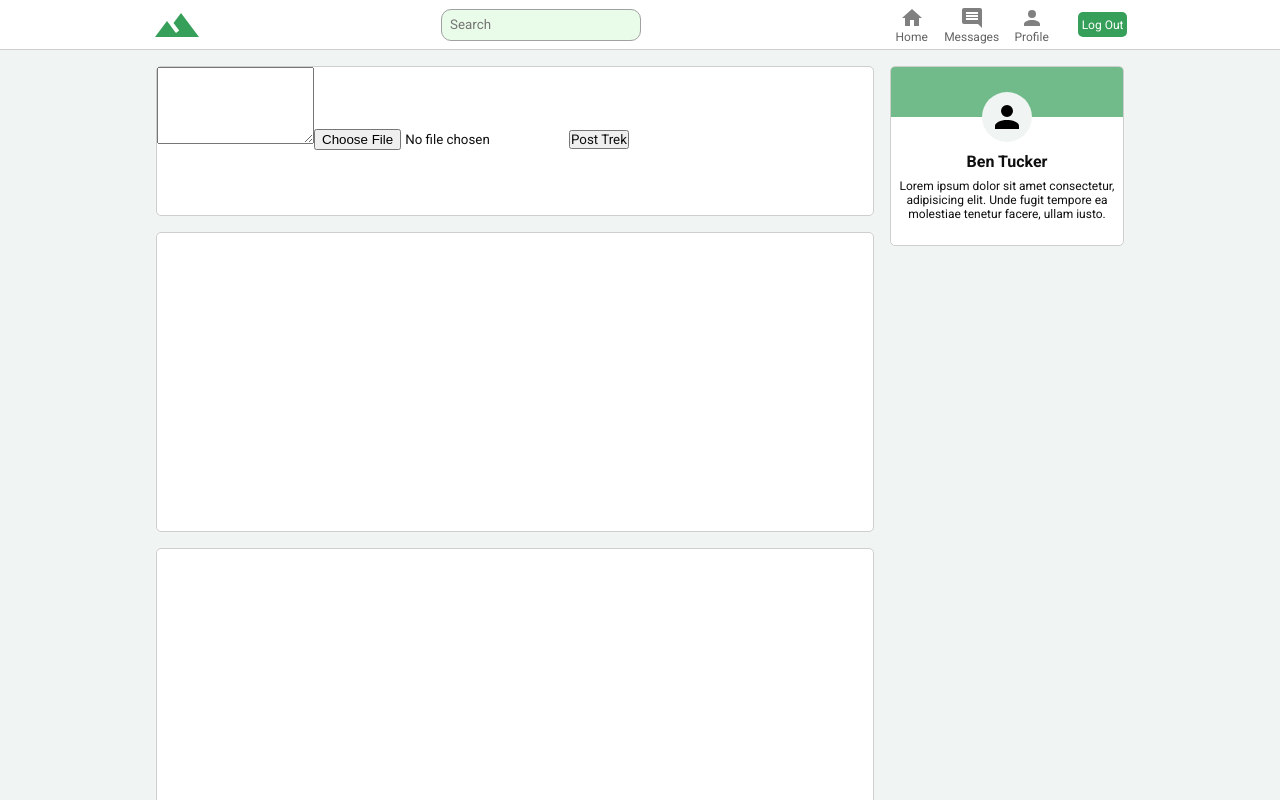
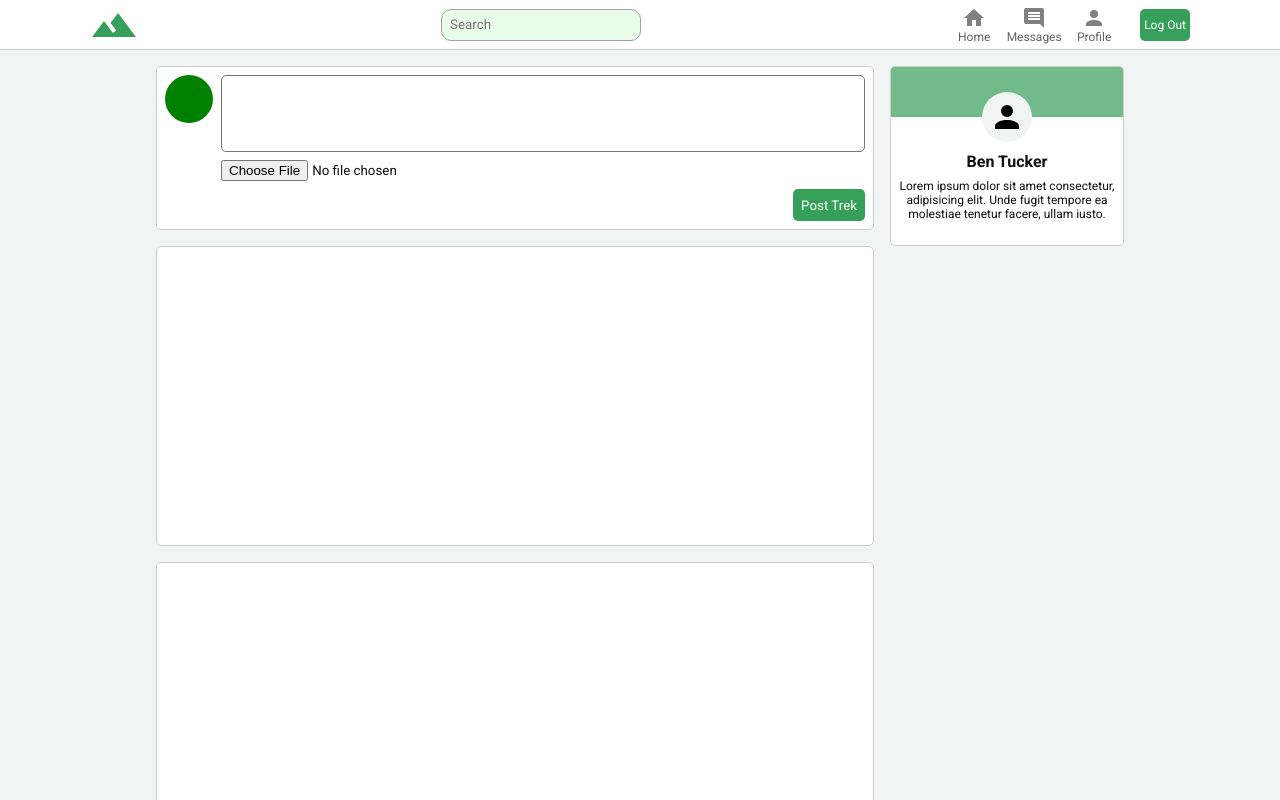
Before and after one commit to tenbucker4/trek, a React (Create React App) app: page /trek/home in a window 1280 px wide. Shown: the top 800 px of the page. Built offline with nearby package versions, Linux system fonts and the light colour scheme; no server answers.

Commit message:
Built initial new post container

```diff
--- a/src/components/NewPost.jsx
+++ b/src/components/NewPost.jsx
@@ -1,13 +1,22 @@
 import React from 'react'
+import "../styles/newPost.css"
 
 const NewPost = () => {
+    const handleSubmit = (e) => {
+        e.preventDefault();
+    }
+
     return (
         <div className='new-post-container'>
-        <div className="profile-pic"></div>
-        <div className="new-post-info">
+            <div className="new-post-left">
+                <div className="avatar"></div>
+            </div>
+            <div className="new-post-right">
+                <form onSubmit={handleSubmit}>
                     <textarea name="" id="" rows="5"></textarea>
                     <input type="file" />
                     <button>Post Trek</button>
+                </form>
             </div>
         </div>
     )
--- a/src/styles/auth.css
+++ b/src/styles/auth.css
@@ -22,7 +22,7 @@
     box-shadow: 0 2px 4px rgb(0 0 0 / 10%), 0 8px 16px rgb(0 0 0 / 10%);
 }
 
-form {
+.auth-form form {
     width: 400px;
     display: flex;
     flex-direction: column;
@@ -30,32 +30,32 @@ form {
     gap: 0.75rem;
 }
 
-form input,
-form button {
+.auth-form form input,
+.auth-form form button {
     width: 100%;
     height: 3rem;
     font-size: 16px;
     border-radius: 5px;
 }
 
-form input {
+.auth-form form input {
     padding: 0 0.5rem;
     border: 1px solid rgb(206, 206, 206);
 }
 
-form input:focus {
+.auth-form form input:focus {
     outline: 1px solid var(--main-green);
     border: none;
 }
 
-form button {
+.auth-form form button {
     border: none;
     background-color: var(--main-green);
     color: white;
     transition: 0.1s ease-in-out filter;
 }
 
-form button:hover {
+.auth-form form button:hover {
     filter: brightness(0.9);
 }
 
@@ -123,7 +123,7 @@ form button:hover {
         gap: 2rem;
     }
 
-    form {
+    .auth-form form {
         width: 100%;
     }
 
--- a/src/styles/feed.css
+++ b/src/styles/feed.css
@@ -16,10 +16,6 @@ main {
 
 .post {
     height: 300px;
-}
-
-.new-post-container {
-    height: 150px;
 }
 
 .new-post-container,
--- a/src/styles/header.css
+++ b/src/styles/header.css
@@ -14,7 +14,7 @@ header {
     align-items: center;
     justify-content: space-between;
     height: 100%;
-    max-width: 975px;
+    max-width: 1100px;
     margin: 0 auto;
 }
 
@@ -22,7 +22,7 @@ header {
     background-color: var(--main-green);
     border: none;
     color: white;
-    height: 50%;
+    height: 2rem;
     align-self: center;
     padding: 0 0.25rem;
     border-radius: 5px;
--- /dev/null
+++ b/src/styles/newPost.css
@@ -0,0 +1,42 @@
+.new-post-container {
+    display: flex;
+    padding: 0.5rem;
+    gap: 0.5rem;
+}
+
+.new-post-left .avatar {
+    width: 3rem;
+    height: 3rem;
+    border-radius: 50%;
+    background-color: green;
+}
+
+.new-post-right {
+    flex-grow: 1;
+}
+
+.new-post-right form {
+    width: 100%;
+    display: flex;
+    flex-direction: column;
+    gap: 0.5rem;
+}
+
+.new-post-right form textarea {
+    resize: none;
+    width: 100%;
+}
+
+.new-post-right form textarea,
+.new-post-right form button {
+    border-radius: 5px;
+}
+
+.new-post-right form button {
+    border: none;
+    background-color: var(--main-green);
+    color: white;
+    height: 2rem;
+    align-self: flex-end;
+    padding: 0.5rem;
+}
```
Lines whose indentation alone changed are shown as unchanged.
